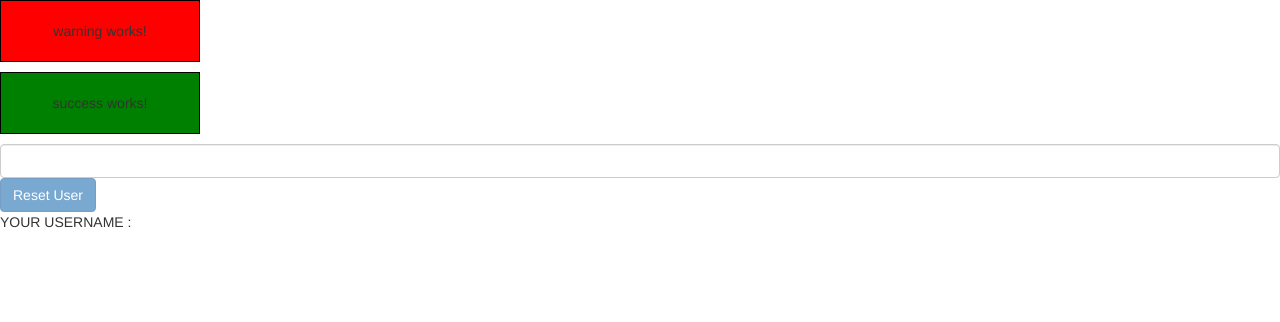
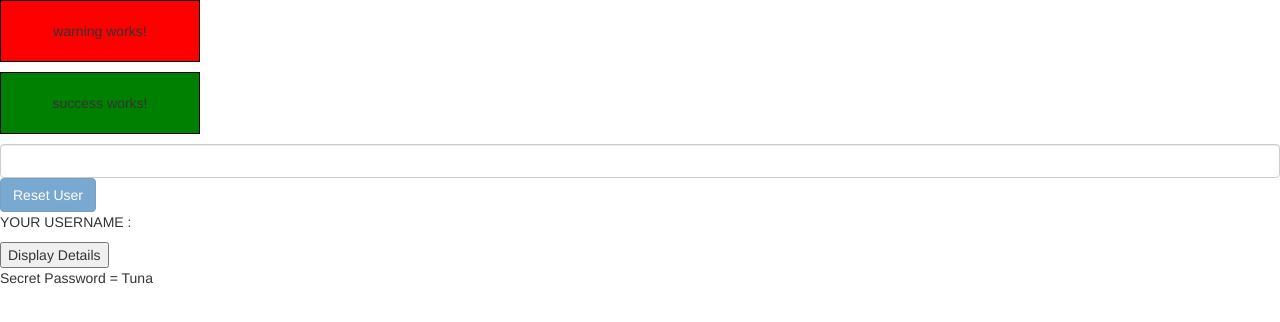
Before and after one commit to Asiddev/angular-proj, an Angular app: page / in a window 1280 px wide. Shown: the top 322 px of the page. Built offline with nearby package versions, Linux system fonts and the light colour scheme.

Commit message:
practice button click event with ngClass for dynamic styling

```diff
--- a/src/app/servers/servers.component.css
+++ b/src/app/servers/servers.component.css
@@ -0,0 +1,3 @@
+.toggleDisplay {
+  display: none;
+}
--- a/src/app/servers/servers.component.html
+++ b/src/app/servers/servers.component.html
@@ -7,3 +7,6 @@
   Reset User
 </button>
 <p>YOUR USERNAME : {{ username }}</p>
+
+<button (click)="clicked = !clicked">Display Details</button>
+<p [ngClass]="{ toggleDisplay: clicked === true }">Secret Password = Tuna</p>
--- a/src/app/servers/servers.component.ts
+++ b/src/app/servers/servers.component.ts
@@ -8,6 +8,7 @@ import { Component, OnInit } from '@angular/core';
 export class ServersComponent implements OnInit {
   username = '';
   allowSubmit = true;
+  clicked = false;
 
   constructor() {}
 
```
